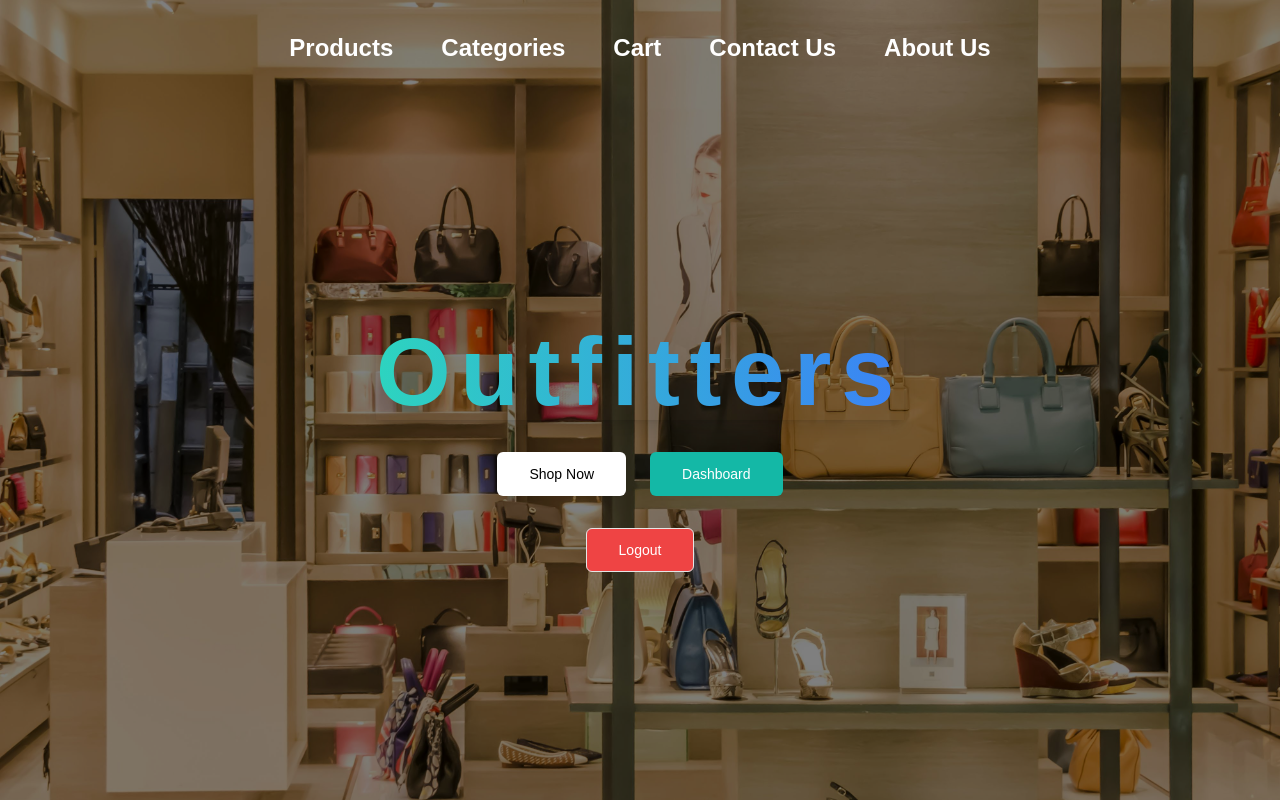
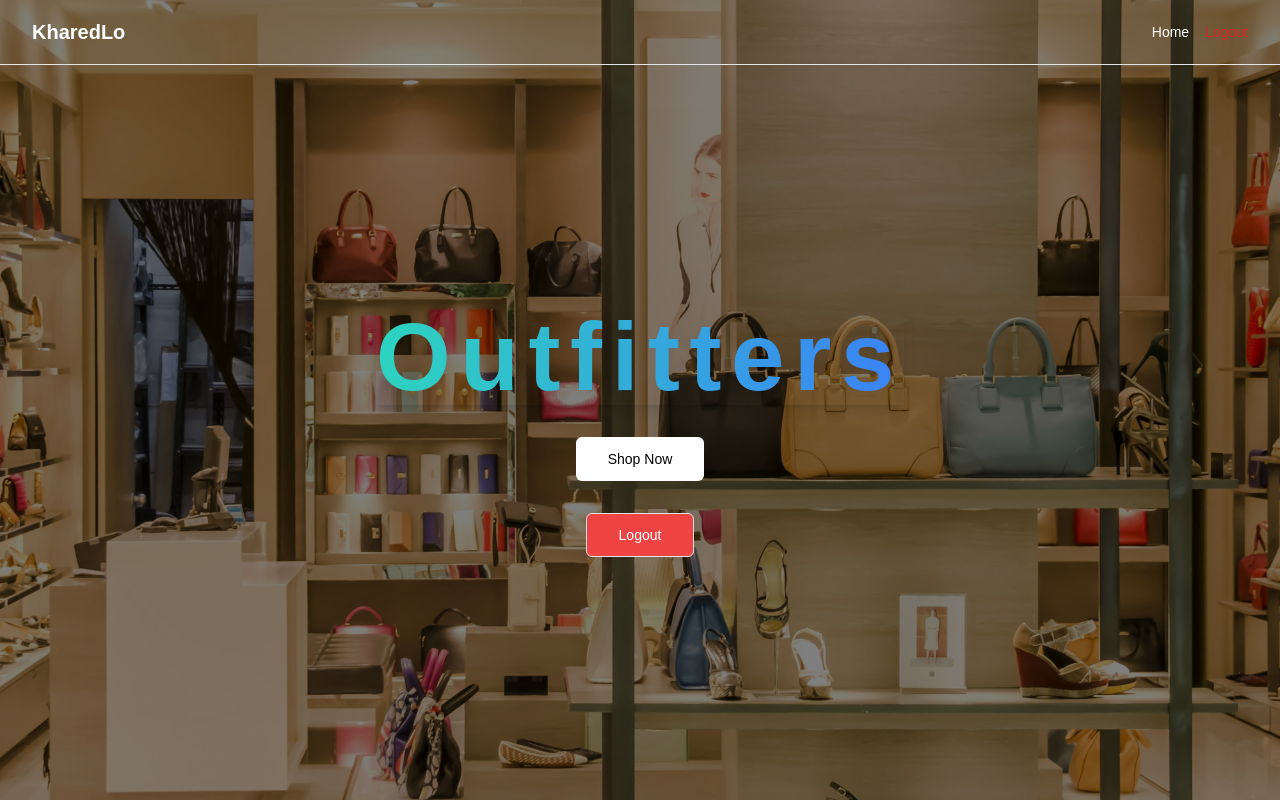
Before and after one commit to NOMI9797/Eccomerce_Nextjs, a Next.js app: page / in a window 1280 px wide. Built offline with nearby package versions, Linux system fonts and the light colour scheme; sample sign-in values are in the browser's storage.

Commit message:
Add admin role checks and update header and homepage navigation

```diff
--- a/src/app/Homepage/page.tsx
+++ b/src/app/Homepage/page.tsx
@@ -7,17 +7,21 @@ import { useAuth } from "@/session/AuthContext";
 import { useRouter } from "next/navigation";
 import { toast } from "sonner";
 import { useEffect } from "react";
+
 export default function LandingPage() {
-const { user, logout } = useAuth();
+  const { user, logout, isUserAdmin } = useAuth();
   const router = useRouter();
+
   useEffect(() => {
     // If user has been resolved (i.e., not undefined) and there's no logged-in user, redirect.
     if (user === null) {
       router.push("/signup");
     }
   }, [user, router]);
+
   // Do not render until the auth state is resolved.
   if (user === undefined) return null;
+
   const handleLogout = async () => {
     try {
       await logout();
@@ -27,6 +31,7 @@ router.push("/login");
       toast.error("Logout failed");
     }
   };
+
   return (
     <>
       {user ? (
@@ -54,11 +59,13 @@ Outfitters
                     Shop Now
                   </Button>
                 </Link>
+                {isUserAdmin && (
                   <Link href="/Dashboard">
                     <Button size="lg" className="bg-teal-500 text-white hover:bg-teal-600">
                       Dashboard
                     </Button>
                   </Link>
+                )}
               </div>
               {user && (
                 <div className="mt-8">
--- a/src/appwrite/auth/index.ts
+++ b/src/appwrite/auth/index.ts
@@ -1,32 +1,43 @@
 import { account } from "../client";
 import { Query, Models, ID } from "appwrite";
 
-export async function registerUser(username: string, email: string, password: string): Promise<Models.User<Models.Preferences>> {
+// Define user roles
+export const ROLES = {
+  ADMIN: 'admin',
+  USER: 'user'
+} as const;
+
+interface UserWithRole extends Omit<Models.User<Models.Preferences>, 'labels'> {
+  labels: string[];
+}
+
+export async function registerUser(username: string, email: string, password: string): Promise<UserWithRole> {
   try {
-    // Try to create the user
+    // Create the user
     const user = await account.create(
       ID.unique(),
       email,
       password,
       username
-    );
+    ) as UserWithRole;
 
     // Create a session immediately after registration
     await account.createEmailPasswordSession(email, password);
 
+    // Get fresh user data with correct labels from server
+    const freshUser = await getCurrentUser();
+
     // Store user data in localStorage
-    localStorage.setItem("user", JSON.stringify(user));
-    localStorage.setItem("userId", user.$id);
+    localStorage.setItem("user", JSON.stringify(freshUser));
+    localStorage.setItem("userId", freshUser.$id);
 
-    return user;
+    return freshUser;
   } catch (error: any) {
-    // Check if the error is due to email already existing
     if (error.type === 'user_already_exists' ||
         error.message?.includes('unique') ||
         error.code === 409) {
       throw new Error('An account with this email already exists. Please try logging in instead.');
     }
-    // For other errors, throw the original error
     console.error('Registration error:', error);
     throw new Error(error.message || 'Failed to create account. Please try again.');
   }
@@ -70,6 +81,7 @@ export const signIn = async (email: string, password: string): Promise<{
         await account.deleteSession('current');
         localStorage.removeItem("authToken");
         localStorage.removeItem("userId");
+        localStorage.removeItem("user");
       }
     } catch (error) {
       // No existing session
@@ -77,8 +89,17 @@ export const signIn = async (email: string, password: string): Promise<{
 
     // Authenticate the user
     const session = await account.createEmailPasswordSession(email, password);
+
+    // Get user details including roles
+    const user = await getCurrentUser();
+
+    // Store session and user data
     localStorage.setItem("authToken", session.$id);
     localStorage.setItem("userId", session.userId);
+    localStorage.setItem("user", JSON.stringify({
+      ...user,
+      labels: Array.isArray(user.labels) ? user.labels : [] // Ensure labels is always an array
+    }));
 
     return {
       session,
@@ -116,9 +137,11 @@ export const signOutUser = async (): Promise<void> => {
   }
 };
 
-export const getCurrentUser = async (): Promise<Models.User<Models.Preferences>> => {
+export const getCurrentUser = async (): Promise<UserWithRole> => {
   try {
-    const user = await account.get();
+    const user = await account.get() as UserWithRole;
+    // Ensure labels array exists and is properly typed
+    user.labels = Array.isArray(user.labels) ? user.labels : [];
     return user;
   } catch (error) {
     throw error;
@@ -159,3 +182,17 @@ export async function resetPassword(
     throw error;
   }
 }
+
+export const isAdmin = (user: UserWithRole | null): boolean => {
+  if (!user || !user.labels) return false;
+
+  // Log for debugging
+  console.log('Checking admin status:', {
+    user: user.$id,
+    labels: user.labels,
+    isAdmin: user.labels.includes(ROLES.ADMIN)
+  });
+
+  // Strict check for admin role
+  return Array.isArray(user.labels) && user.labels.includes(ROLES.ADMIN);
+};
--- /dev/null
+++ b/src/components/AdminRoute.tsx
@@ -0,0 +1,71 @@
+"use client";
+
+import { useAuth } from "@/session/AuthContext";
+import { useRouter } from "next/navigation";
+import { useEffect, useState } from "react";
+import { getCurrentUser } from "@/appwrite/auth";
+
+export default function AdminRoute({ children }: { children: React.ReactNode }) {
+  const { user, isUserAdmin, setUser } = useAuth();
+  const router = useRouter();
+  const [isChecking, setIsChecking] = useState(true);
+
+  useEffect(() => {
+    const checkAccess = async () => {
+      try {
+        if (!user) {
+          router.push('/login');
+          return;
+        }
+
+        // Force a fresh check of user status from server
+        const freshUser = await getCurrentUser();
+        setUser(freshUser); // Update context with fresh user data
+
+        // Strictly check for admin status
+        if (!isUserAdmin) {
+          console.log('Access denied: User is not an admin', {
+            userId: freshUser.$id,
+            labels: freshUser.labels
+          });
+          router.push('/Homepage');
+          return;
+        }
+      } catch (error) {
+        console.error('Error checking admin status:', error);
+        router.push('/Homepage');
+      } finally {
+        setIsChecking(false);
+      }
+    };
+
+    checkAccess();
+  }, [user, isUserAdmin, router, setUser]);
+
+  if (isChecking) {
+    return (
+      <div className="flex items-center justify-center min-h-screen">
+        <div className="text-center">
+          <h2 className="text-xl font-semibold mb-2">Checking permissions...</h2>
+          <p className="text-gray-600">Please wait while we verify your access.</p>
+        </div>
+      </div>
+    );
+  }
+
+  // Show access denied message if not admin
+  if (!user || !isUserAdmin) {
+    return (
+      <div className="flex items-center justify-center min-h-screen">
+        <div className="text-center">
+          <h2 className="text-xl font-semibold mb-2 text-red-600">Access Denied</h2>
+          <p className="text-gray-600">You don't have permission to access this area.</p>
+          <p className="text-sm mt-2">This area is restricted to administrators only.</p>
+        </div>
+      </div>
+    );
+  }
+
+  // Only render children if user is confirmed admin
+  return <>{children}</>;
+}
--- a/src/components/Header.tsx
+++ b/src/components/Header.tsx
@@ -1,40 +1,52 @@
 // src/components/Header.tsx
+"use client";
+
 import Link from "next/link";
-import { usePathname } from "next/navigation";
+import { useAuth } from "@/session/AuthContext";
 
-const Header = () => {
-  const pathname = usePathname();
-
-  const navItems = [
-    { name: "Products", path: "/Products" },
-    { name: "Categories", path: "/Categories" },
-    { name: "Cart", path: "/cart" },
-    { name: "Contact Us", path: "/contact-us" },
-    { name: "About Us", path: "/about-us" }
-  ];
+export default function Header() {
+  const { user, logout, isUserAdmin } = useAuth();
 
   return (
-    <nav className="p-4">
-      <div className="max-w-7xl mx-auto px-6 py-4">
-        <ul className="flex justify-center space-x-12 items-center text-2xl font-semibold text-white">
-          {navItems.map((item) => (
-            <li key={item.name}>
-              <Link
-                href={item.path}
-                className={`transition-all duration-300 ease-in-out ${
-                  pathname === item.path
-                    ? "text-teal-400 hover:text-teal-300"
-                    : "text-white hover:text-teal-500"
-                }`}
-              >
-                {item.name}
-              </Link>
-            </li>
-          ))}
-        </ul>
+    <header className="w-full border-b">
+      <div className="container mx-auto px-4 sm:px-6 lg:px-8">
+        <div className="flex h-16 items-center justify-between">
+          <div className="flex items-center">
+            <Link href="/" className="text-xl font-bold">
+              KharedLo
+            </Link>
+          </div>
+          <nav className="flex items-center gap-4">
+            {user ? (
+              <>
+                <Link href="/Homepage" className="text-sm font-medium">
+                  Home
+                </Link>
+                {isUserAdmin && (
+                  <Link href="/Dashboard" className="text-sm font-medium">
+                    Dashboard
+                  </Link>
+                )}
+                <button
+                  onClick={logout}
+                  className="text-sm font-medium text-red-600"
+                >
+                  Logout
+                </button>
+              </>
+            ) : (
+              <>
+                <Link href="/login" className="text-sm font-medium">
+                  Login
+                </Link>
+                <Link href="/signup" className="text-sm font-medium">
+                  Sign Up
+                </Link>
+              </>
+            )}
+          </nav>
+        </div>
       </div>
-    </nav>
+    </header>
   );
-};
-
-export default Header;
+}
--- a/src/session/AuthContext.tsx
+++ b/src/session/AuthContext.tsx
@@ -1,12 +1,13 @@
 "use client";
 import React, { createContext, useContext, useState, ReactNode, useEffect } from "react";
-import { getCurrentUser, signOutUser } from "@/appwrite/auth";
+import { getCurrentUser, signOutUser, isAdmin } from "@/appwrite/auth";
 import { useRouter } from "next/navigation";
 
 interface AuthContextType {
   user: any;
   setUser: (user: any) => void;
   logout: () => Promise<void>;
+  isUserAdmin: boolean;
 }
 
 const AuthContext = createContext<AuthContextType | undefined>(undefined);
@@ -16,13 +17,16 @@ export const AuthProvider = ({ children }: { children: ReactNode }) => {
   const [isLoading, setIsLoading] = useState(true);
   const router = useRouter();
 
+  const isUserAdmin = isAdmin(user);
+
   useEffect(() => {
     const loadUser = async () => {
       try {
         // Check localStorage first
         const storedUser = localStorage.getItem("user");
         if (storedUser) {
-          setUser(JSON.parse(storedUser));
+          const parsedUser = JSON.parse(storedUser);
+          setUser(parsedUser);
           setIsLoading(false);
           return;
         }
@@ -77,7 +81,7 @@ export const AuthProvider = ({ children }: { children: ReactNode }) => {
   }
 
   return (
-    <AuthContext.Provider value={{ user, setUser, logout }}>
+    <AuthContext.Provider value={{ user, setUser, logout, isUserAdmin }}>
       {children}
     </AuthContext.Provider>
   );
```
Lines whose indentation alone changed are shown as unchanged.
